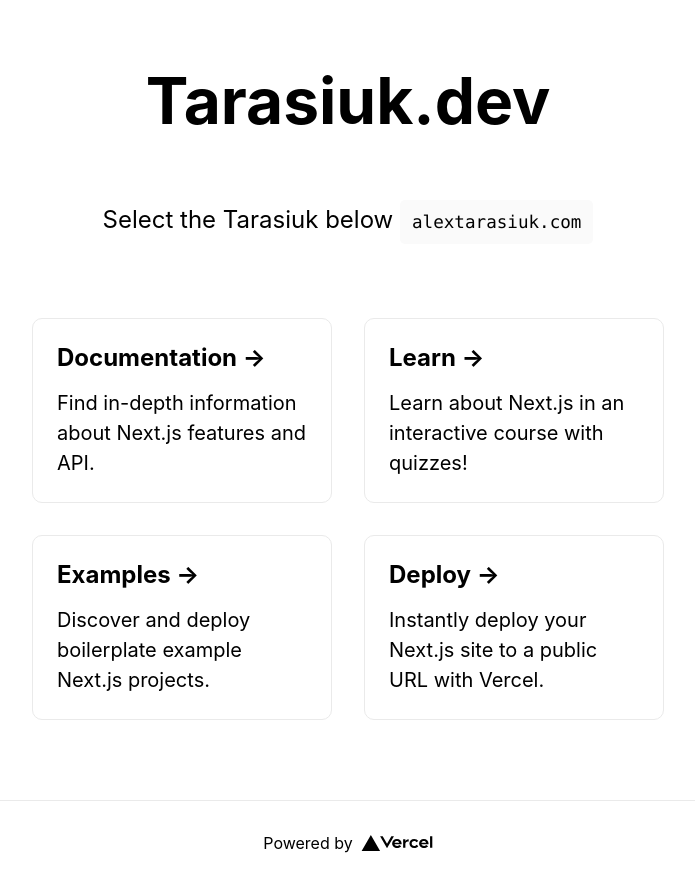
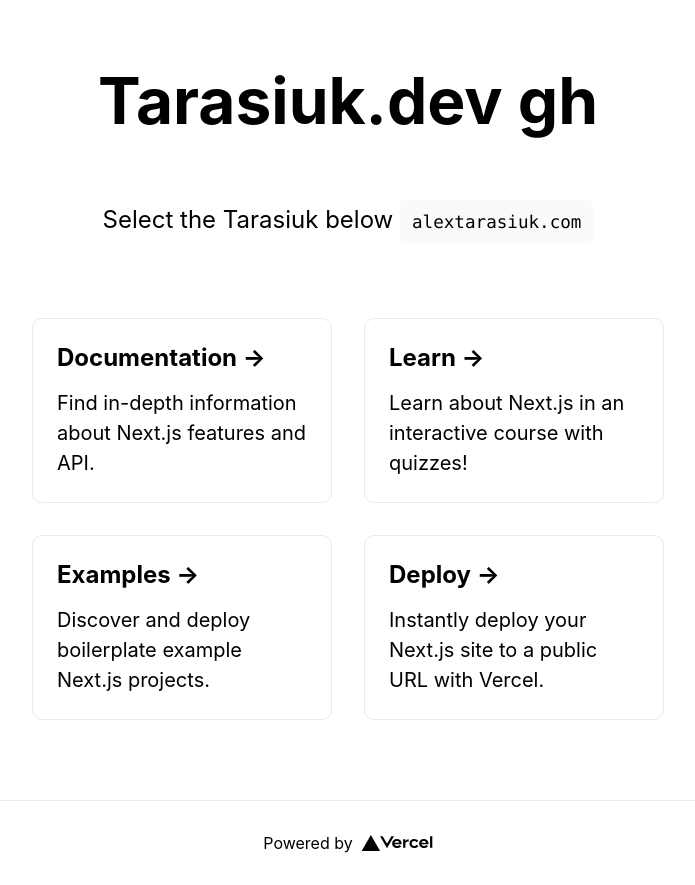
Before and after one commit to antar37/tarasiuk-dev, a Next.js app: page / in a window 1280 px wide. Shown: the whole page, without its empty margins (292-987 px from the left). Built offline with nearby package versions, Linux system fonts and the light colour scheme.

Commit message:
testing auto gh push

```diff
--- a/pages/index.js
+++ b/pages/index.js
@@ -13,7 +13,7 @@
 
       <main className={styles.main}>
         <h1 className={styles.title}>
-          Tarasiuk.dev
+          Tarasiuk.dev gh
         </h1>
 
         <p className={styles.description}>
```
